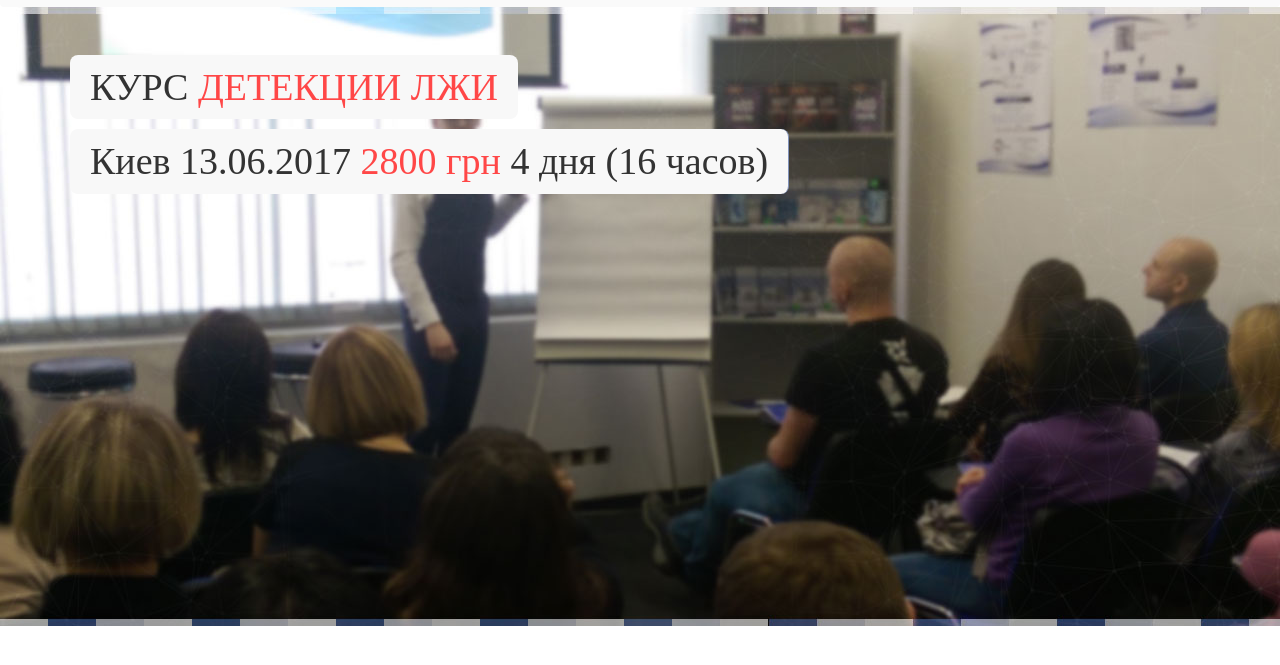
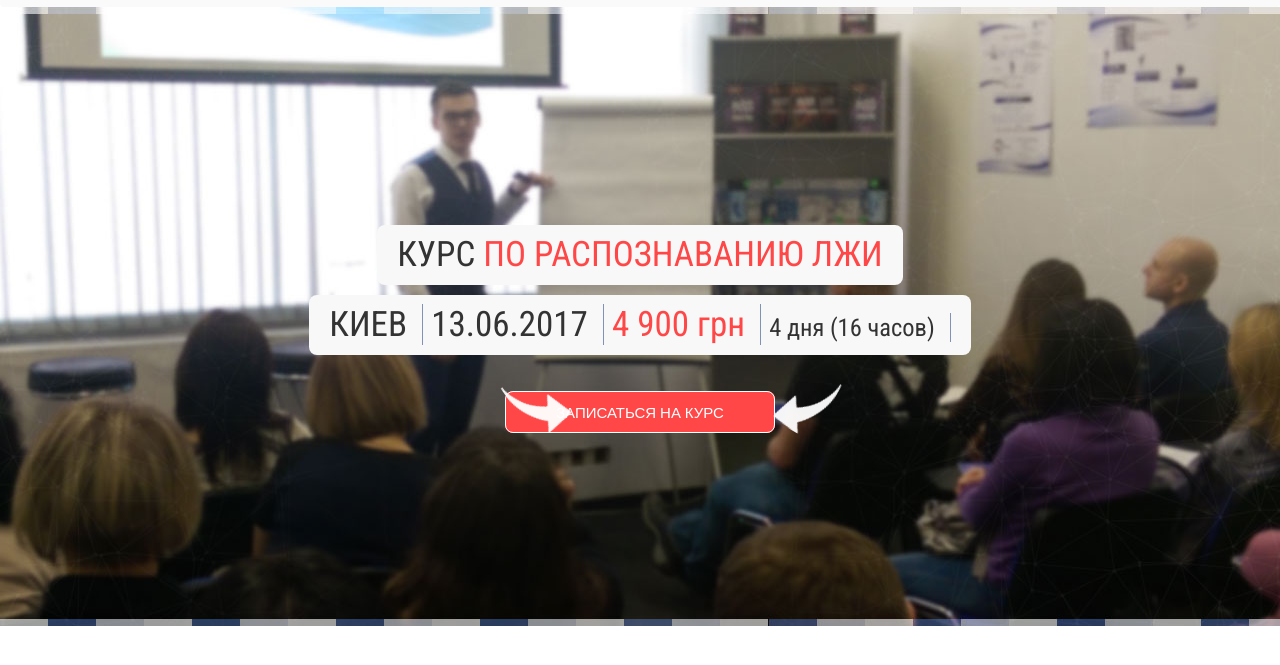
Before and after one commit to ladytwinty/task-test, a plain HTML site: page index.html in a window 1280 px wide. Shown: the part 87-752 px from the top of the page. Drawn offline with nearby package versions, Linux system fonts and the light colour scheme.

Commit message:
added jumbotron futures

```diff
--- a/css/style.css
+++ b/css/style.css
@@ -54,6 +54,7 @@
 .navbar-default .navbar-nav li a:hover{
 	color:#fff;
 	background-color: #3b5998;
+	border-radius: 4px;
 	transition: all .3s;
 }
 .navbar-default .navbar-nav li a:focus{
@@ -69,32 +70,78 @@
 	background-repeat: no-repeat;
 	background-position: 60%;
 	position: relative;
+	text-align: center;
+	padding-top: 17%;
+	font-size: 2.5em;
 }
-.banner .wrapper{
-	display: block;
-	margin: 0 auto;
-}
-.banner .red{
+.jumbotron .red{
 	color: #ff4747;
 }
-.banner .coursename{
-	font-size: 38px;
-	font-family: "GOST";
+.jumbotron .coursename{
+	font-family: 'Roboto Condensed', sans-serif;
 	display: inline-block;
-	text-align: center;
 	text-transform: uppercase;
 	background-color: #f8f8f8;
 	padding: 5px 20px;
 	border-radius: 8px;
 	margin-bottom: 10px;
 }
-.banner .courseinfo{
-	font-size: 38px;
-	font-family: "GOST";
+.jumbotron .courseinfo{
+	font-family: 'Roboto Condensed', sans-serif;
 	display: inline-block;
 	background-color: #f8f8f8;
 	padding: 5px 20px;
 	border-radius: 8px;
-	margin: 0 auto;
-	border-right: 1px solid #8092ba;
 }
+.jumbotron .courseinfo .upper{
+	text-transform: uppercase;
+}
+.jumbotron .courseinfo .small-font{
+	font-size: 0.7em;
+	border-right: none !important;
+}
+.jumbotron .courseinfo span::after{
+	content:'';
+	border-right: 1px solid #7f92ba;
+	padding-left: 15px;
+}
+.jumbotron .red-button{
+	margin-top: 25px;
+	position: relative;
+}
+.jumbotron .red-button a{
+	padding: 10px 50px;
+	background-color: #ff4747;
+	color: #fff;
+	border-radius: 8px;
+	border: 1px solid #fff;
+	font-size: 15px;
+	text-transform: uppercase;
+	text-decoration: none;
+}
+.jumbotron .red-button:before{
+	position: absolute;
+	content: '';
+	background: url(../img/line.png) no-repeat;
+	width: 64px;
+	height: 44px;
+	transform: rotate(235deg);
+
+}
+.jumbotron .red-button::after{
+	position: absolute;
+	content: '';
+	background: url(../img/line2.png) no-repeat;
+	width: 64px;
+	height: 44px;
+	transform: rotate(120deg);
+
+}
+.jumbotron .red-button a:hover{
+	background:#fd6f6f;
+	-webkit-transition: background .3s;
+	-moz-transition: background .3s;
+	-ms-transition: background .3s;
+	-o-transition: background .3s;
+	transition: background .3s;
+}
--- a/index.html
+++ b/index.html
@@ -7,6 +7,7 @@
 	<meta name="viewport" content="width=device-width, initial-scale=1">
 	<title>Test Task</title>
 	<link href="https://fonts.googleapis.com/css?family=Open+Sans:400,700&amp;subset=cyrillic" rel="stylesheet">
+	<link href="https://fonts.googleapis.com/css?family=Roboto+Condensed" rel="stylesheet">
 	<link rel="stylesheet" href="css/bootstrap.min.css">
 	<link rel="stylesheet" href="css/style.css">
 
@@ -61,13 +62,16 @@
   				<div class="container">
   				<div class="wrapper">
 					<div class="coursename">
-						курс <span class="red">детекции лжи</span>
+						курс <span class="red">по распознаванию лжи</span>
 					</div>
 					<div class="courseinfo">
-						<span>Киев</span>
+						<span class="upper">Киев</span>
 						<span>13.06.2017</span>
-						<span class="red">2800 грн</span>
-						<span>4 дня (16 часов)</span>
+						<span class="red">4 900 грн</span>
+						<span class="small-font">4 дня (16 часов)</span>
+					</div>
+					<div class="red-button">
+					<a href="#">записаться на курс</a>
 					</div>
   				</div>
   				</div>
```
Also changed, not shown: img/line.png (added), img/line2.png (added).
